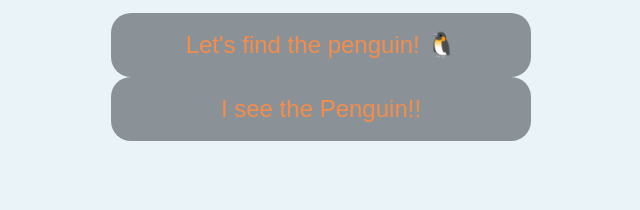
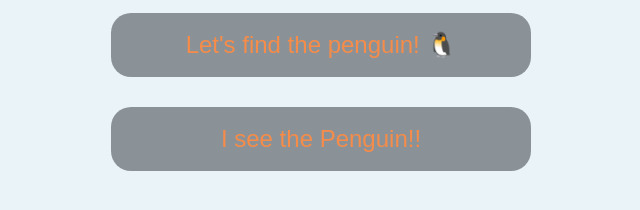
Before and after one commit to Miranda-Zeng/geolocation, a plain HTML site: page index.html in a window 1280 px wide. Shown: the part 190-400 px from the top of the page, without its empty margins (319-959 px from the left). Drawn offline with Linux system fonts and the light colour scheme.

Commit message:
button gap

```diff
--- a/style.css
+++ b/style.css
@@ -27,5 +27,8 @@ button{
     background-color: #777f85d4;
     color: rgb(245, 140, 74);
     font-size: 24px;
-    gap:30px;
 }
+
+#found{
+    margin-top: 30px;
+}
```
Also changed, not shown: 1 other file.
